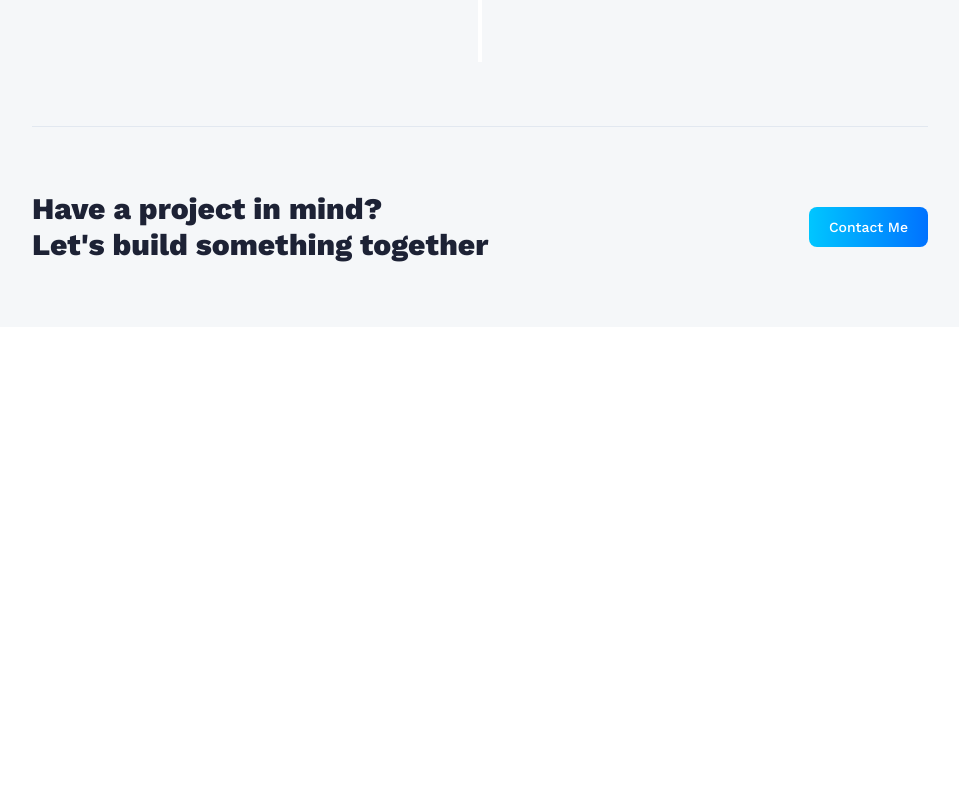
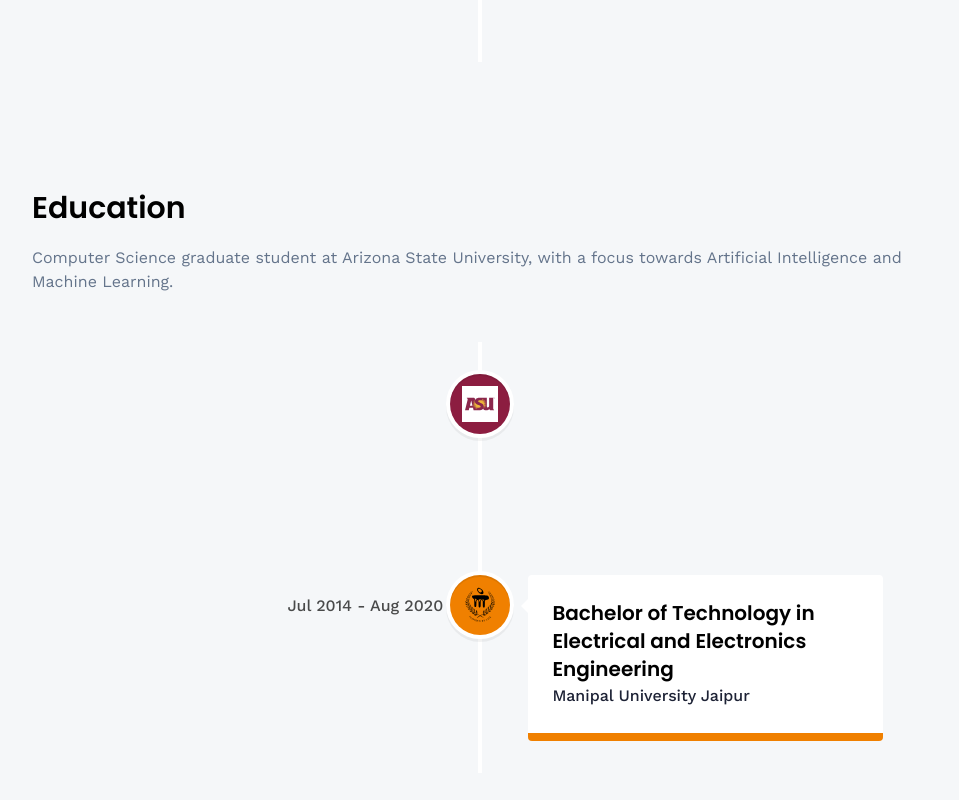
Before and after one commit to moreshwarnabar/portfolio, a React (Vite) app: page /about in a window 1280 px wide. Shown: the part 1340-2140 px from the top of the page, without its empty margins (160-1119 px from the left). Before the commit the page ends 1667 px from the top, so only its background shows below. Built offline with nearby package versions, Linux system fonts and the light colour scheme; no server answers.

Commit message:
added education details

```diff
--- a/src/assets/icons/index.js
+++ b/src/assets/icons/index.js
@@ -1,3 +1,4 @@
+import asu from './asu.svg';
 import css from './css.svg';
 import express from './express.svg';
 import git from './git.svg';
@@ -9,6 +10,7 @@ import linkedin from './linkedin.svg';
 import mongodb from './mongodb.svg';
 import motion from './motion.svg';
 import mui from './mui.svg';
+import muj from './muj.svg';
 import nextjs from './nextjs.svg';
 import nodejs from './nodejs.svg';
 import postgres from './postgresql.svg';
@@ -34,6 +36,7 @@ import soundoff from './soundoff.png';
 import verifone from './verifone.svg';
 
 export {
+  asu,
   css,
   express,
   git,
@@ -45,6 +48,7 @@ export {
   mongodb,
   motion,
   mui,
+  muj,
   nextjs,
   nodejs,
   postgres,
--- a/src/constants/index.js
+++ b/src/constants/index.js
@@ -1,5 +1,6 @@
 import { meta, shopify, starbucks, tesla } from '../assets/images';
 import {
+  asu,
   car,
   contact,
   css,
@@ -11,6 +12,7 @@ import {
   javascript,
   linkedin,
   mongodb,
+  muj,
   nextjs,
   nodejs,
   postgres,
@@ -126,6 +128,23 @@ export const workExp = [
   },
 ];
 
+export const education = [
+  {
+    title: 'Master of Science in Computer Science',
+    icon: asu,
+    iconBg: '#8C1D40',
+    institution: 'Arizona State University',
+    date: 'Aug 2023 - Present',
+  },
+  {
+    title: 'Bachelor of Technology in Electrical and Electronics Engineering',
+    icon: muj,
+    iconBg: '#f08000',
+    institution: 'Manipal University Jaipur',
+    date: 'Jul 2014 - Aug 2020',
+  },
+];
+
 export const socialLinks = [
   {
     name: 'Contact',
@@ -135,12 +154,12 @@ export const socialLinks = [
   {
     name: 'GitHub',
     iconUrl: github,
-    link: 'https://github.com/YourGitHubUsername',
+    link: 'https://github.com/moreshwarnabar',
   },
   {
     name: 'LinkedIn',
     iconUrl: linkedin,
-    link: 'https://www.linkedin.com/in/YourLinkedInUsername',
+    link: 'https://www.linkedin.com/in/moreshwar-rajan-nabar',
   },
 ];
 
--- a/src/pages/About.jsx
+++ b/src/pages/About.jsx
@@ -5,7 +5,7 @@ import {
 } from 'react-vertical-timeline-component';
 import 'react-vertical-timeline-component/style.min.css';
 
-import { skills, workExp } from '../constants';
+import { skills, workExp, education } from '../constants';
 import CTA from '../components/CTA';
 
 const About = () => {
@@ -44,7 +44,10 @@ const About = () => {
       <div className="py-16">
         <h3 className="subhead-text">Work Experience</h3>
         <div className="mt-5 flex flex-col gap-3 text-slate-500">
-          <p>Computer Science grad student at Arizona State University</p>
+          <p>
+            Software Developer with experience in Java and Spring Boot
+            applications
+          </p>
         </div>
 
         <div className="mt-12 flex">
@@ -98,6 +101,55 @@ const About = () => {
         </div>
       </div>
 
+      <div className="py-16">
+        <h3 className="subhead-text">Education</h3>
+        <div className="mt-5 flex flex-col gap-3 text-slate-500">
+          <p>
+            Computer Science graduate student at Arizona State University, with
+            a focus towards Artificial Intelligence and Machine Learning.
+          </p>
+        </div>
+
+        <div className="mt-12 flex">
+          <VerticalTimeline>
+            {education.map(edu => (
+              <VerticalTimelineElement
+                key={edu.institution}
+                date={edu.date}
+                icon={
+                  <div className="flex justify-center items-center size-full">
+                    <img
+                      src={edu.icon}
+                      alt={edu.institution}
+                      className="w-[60%] h-[60%] object-contain"
+                    />
+                  </div>
+                }
+                iconStyle={{ background: edu.iconBg }}
+                contentStyle={{
+                  borderBottom: '8px',
+                  borderStyle: 'solid',
+                  borderBottomColor: edu.iconBg,
+                  boxShadow: 'none',
+                }}
+              >
+                <div>
+                  <h3 className="text-black text-xl font-poppins font-semibold">
+                    {edu.title}
+                  </h3>
+                  <p
+                    className="text-black-500 font-medium font-base"
+                    style={{ margin: 0 }}
+                  >
+                    {edu.institution}
+                  </p>
+                </div>
+              </VerticalTimelineElement>
+            ))}
+          </VerticalTimeline>
+        </div>
+      </div>
+
       <hr className="border-slate-200" />
 
       <CTA />
```
Also changed, not shown: src/assets/icons/asu.svg (added), src/assets/icons/muj.svg (added).
